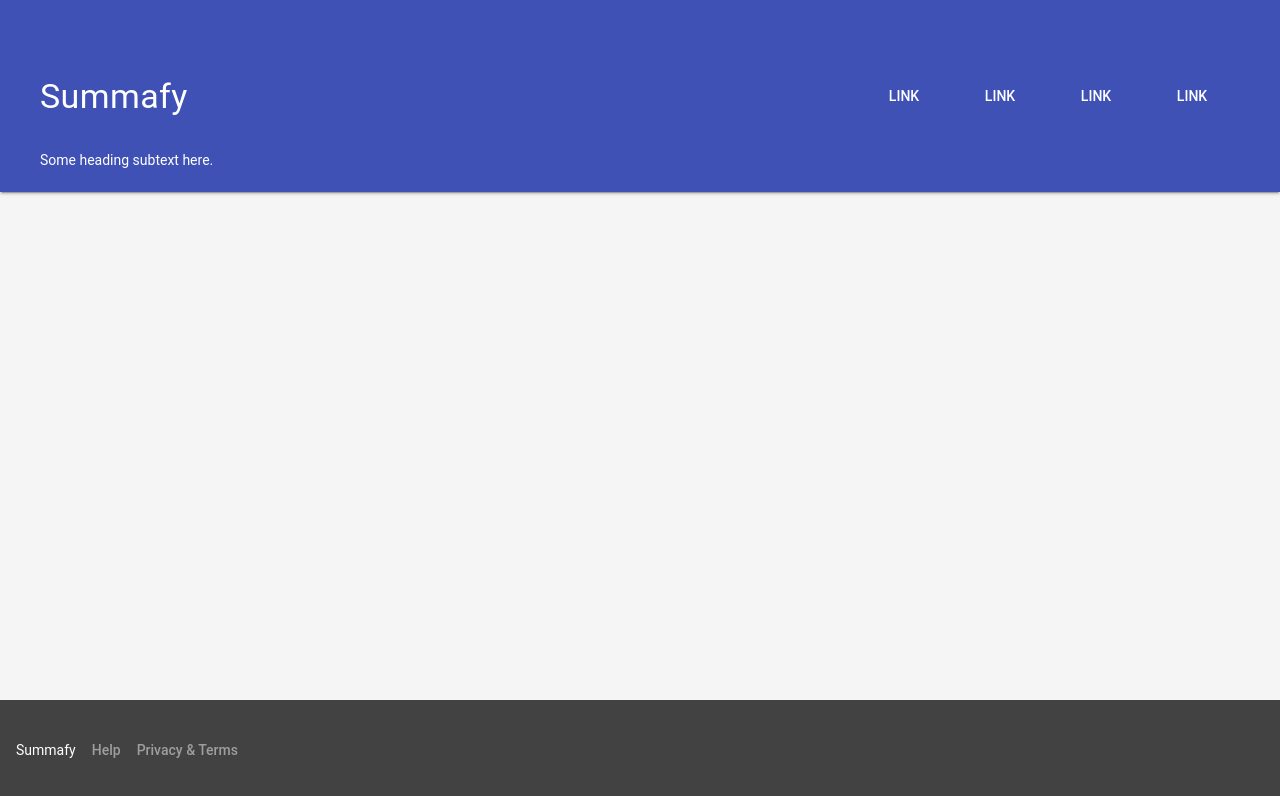
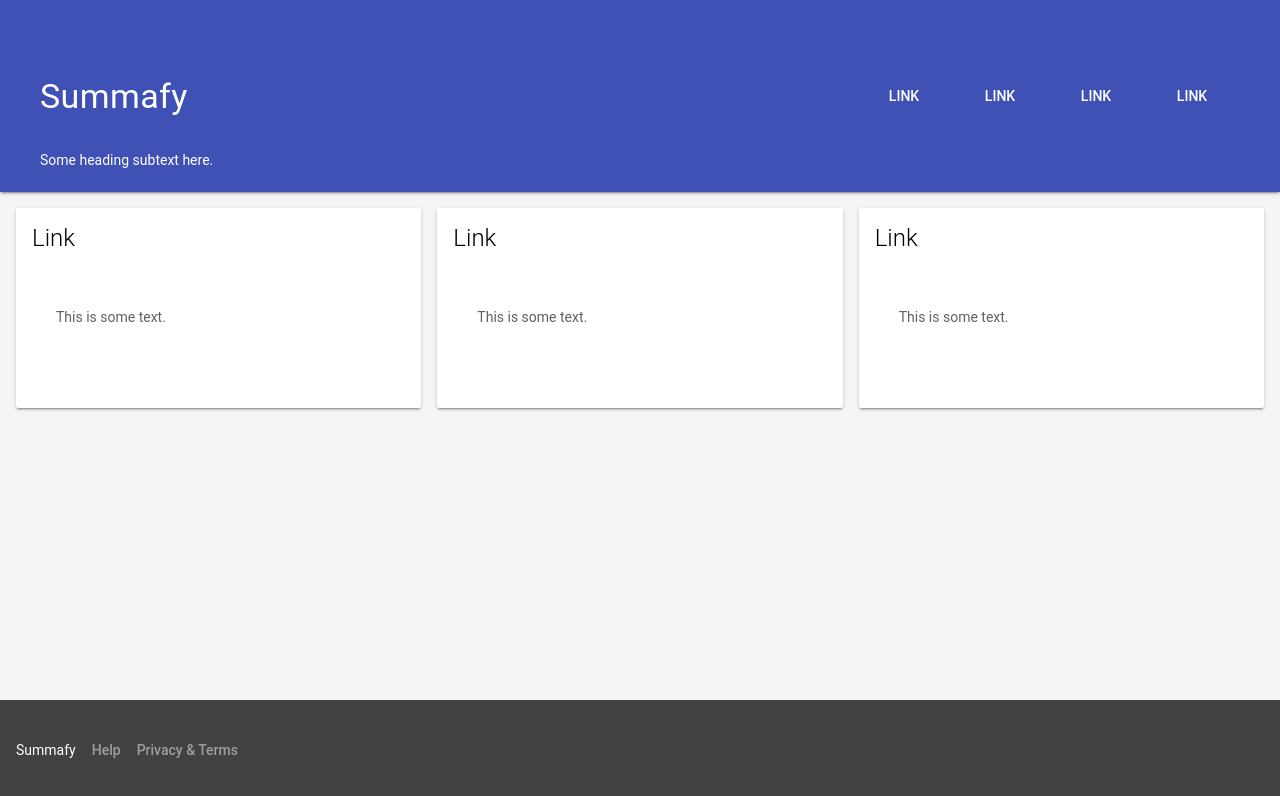
Before and after one commit to summafy/summafy, a website: page app/layout.html in a window 1280 px wide. Drawn offline with nearby package versions, Linux system fonts and the light colour scheme.

Commit message:
Add cards for main layout, move footer outside main, remove absolute positioning for footer

```diff
--- a/app/layout.html
+++ b/app/layout.html
@@ -80,7 +80,8 @@
         </div>
       </header>
       <div class="mdl-layout__drawer">
-        <div class="mdl-layout__header-row">
+          <div class="mdl-layout__header-row"></div>
+          <div class="mdl-layout__header-row">
           <div class="mdl-layout-spacer"></div>
           <div>
             <figure>
@@ -99,8 +100,34 @@
         </nav>
       </div>
       <main class="mdl-layout__content">
-        <div class="page-content"><!-- Your content goes here --></div>
-          <footer class="mdl-mini-footer">
+        <div class="page-content mdl-grid">
+            <div class="mdl-card mdl-cell mdl-cell--4-col-desktop mdl-cell--4-col-tablet mdl-cell--4-col-phone mdl-shadow--2dp">
+                <div class="mdl-card__title">
+                    <h2 class="mdl-card__title-text">Link</h2>
+                </div>
+                <div class="mdl-card__supporting-text">
+                    This is some text.
+                </div>
+            </div>
+            <div class="mdl-card mdl-cell mdl-cell--4-col-desktop mdl-cell--4-col-tablet mdl-cell--4-col-phone mdl-shadow--2dp">
+                <div class="mdl-card__title">
+                    <h2 class="mdl-card__title-text">Link</h2>
+                </div>
+                <div class="mdl-card__supporting-text">
+                    This is some text.
+                </div>
+            </div>
+            <div class="mdl-card mdl-cell mdl-cell--4-col-desktop mdl-cell--4-col-tablet mdl-cell--4-col-phone mdl-shadow--2dp">
+                <div class="mdl-card__title">
+                    <h2 class="mdl-card__title-text">Link</h2>
+                </div>
+                <div class="mdl-card__supporting-text">
+                    This is some text.
+                </div>
+            </div>
+        </div>
+      </main>
+        <footer class="mdl-mini-footer">
             <div class="mdl-mini-footer__left-section">
                 <div class="mdl-logo">Summafy</div>
                 <ul class="mdl-mini-footer__link-list">
@@ -109,7 +136,6 @@
                 </ul>
             </div>
           </footer>
-      </main>
     </div>
 
     <script src="https://code.getmdl.io/1.2.1/material.min.js"></script>
--- a/app/styles/main.css
+++ b/app/styles/main.css
@@ -214,9 +214,3 @@ html, body {
 .gradient_background {
   background-image: linear-gradient(to top, #0250c5 0%, #d43f8d 100%);
 }
-.mdl-mini-footer {
-  position: absolute !important;
-  bottom: 0 !important;
-  left: 0 !important;
-  right: 0 !important;
-}
```
